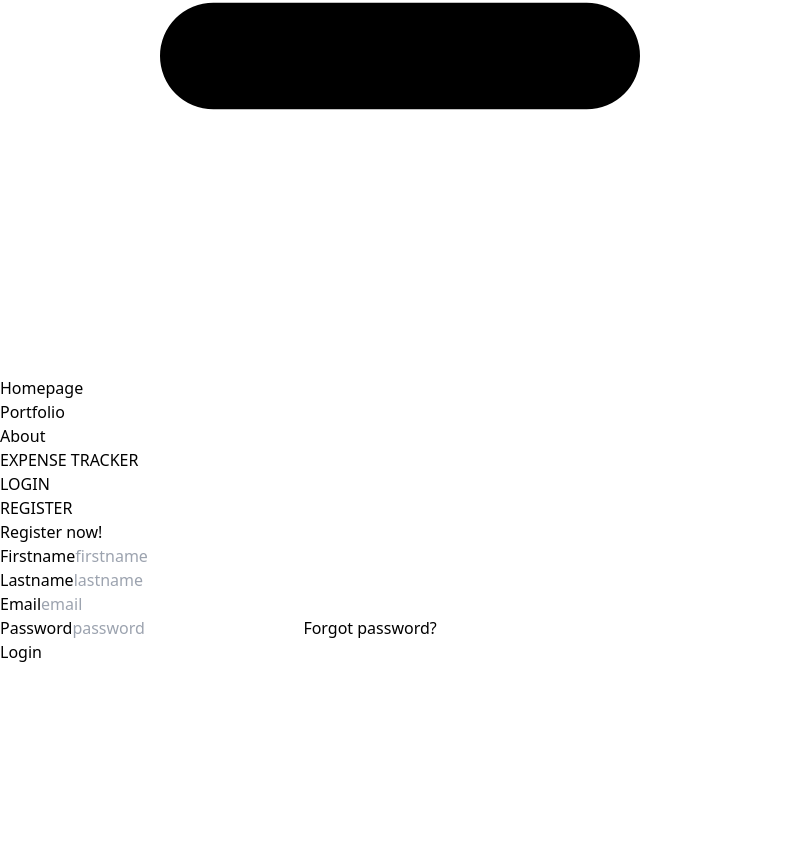
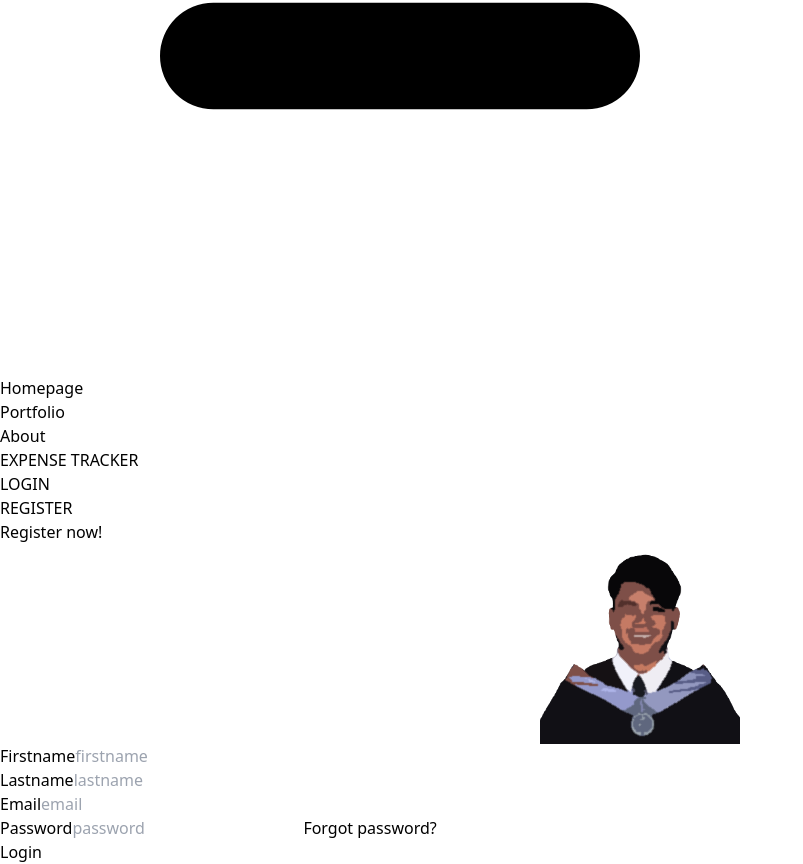
Before and after one commit to m4rkbello/EXPENSE-TRACKER-APP, a React (Vite) app in the folder frontend/: page /register in a window 1280 px wide. Shown: the part 904-1768 px from the top of the page, without its empty margins (0-803 px from the left). Before the commit the page ends 1568 px from the top, so only its background shows below. Built offline with nearby package versions, Linux system fonts and the light colour scheme.

Commit message:
fixed with picture

```diff
--- a/frontend/src/components/Login.jsx
+++ b/frontend/src/components/Login.jsx
@@ -1,6 +1,7 @@
 /* eslint-disable no-unused-vars */
 import React from 'react'
 import {Link} from 'react-router-dom';
+import avatar1 from '../assets/avatarv1.png'
 
 
 const Login = () => {
@@ -15,6 +16,9 @@ const Login = () => {
           <h1 className="text-5xl font-bold">Login now!</h1>
         </div>
         <div className="card shrink-0 w-full max-w-sm shadow-2xl bg-base-100">
+          <center>
+          <img src={avatar1} className="object-contain h-48 w-48 rounded-full" />
+          </center>
           <form className="card-body">
             <div className="form-control">
               <label className="label">
--- a/frontend/src/components/Register.jsx
+++ b/frontend/src/components/Register.jsx
@@ -1,5 +1,6 @@
 /* eslint-disable no-unused-vars */
 import React from 'react'
+import avatar1 from '../assets/avatarv1.png'
 
 const Register = () => {
   return (
@@ -11,15 +12,19 @@ const Register = () => {
             <h1 className="text-5xl font-bold">Register now!</h1>
           </div>
           <div className="card shrink-0 w-full max-w-sm shadow-2xl bg-base-100">
-
+          <center>
+          <div className='mt-10'>
+          <img src={avatar1} className="object-contain h-48 w-48 rounded-full" />
+          </div>
+          </center>
             <form className="card-body">
-
-              <div className="form-control">
+              <div className="form-control mt-0">
                 <label className="label">
                   <span className="label-text">Firstname</span>
                 </label>
                 <input type="text" placeholder="firstname" className="input input-bordered" required />
-              </div>      <div className="form-control">
+              </div>
+              <div className="form-control">
                 <label className="label">
                   <span className="label-text">Lastname</span>
                 </label>
@@ -40,8 +45,10 @@ const Register = () => {
                   <a href="#" className="label-text-alt link link-hover">Forgot password?</a>
                 </label>
               </div>
-              <div className="form-control mt-2">
+              <div className="form-control mt-5 mb-25">
                 <button className="btn bg-gradient-to-r from-cyan-500 to-blue-500">Login</button>
+              </div>
+              <div className='mt-5'>
               </div>
             </form>
           </div>
```
Also changed, not shown: frontend/src/assets/avatar.png (added), frontend/src/assets/avatarv1.png (added).
